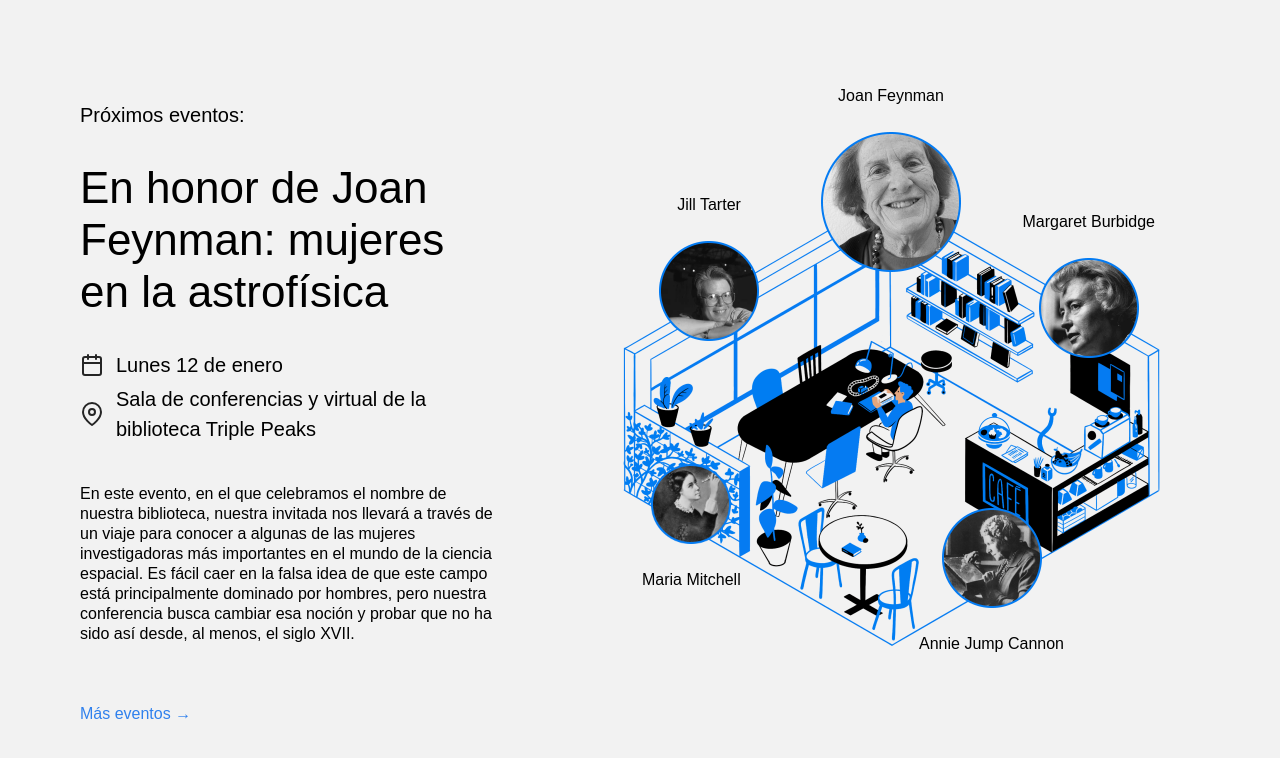
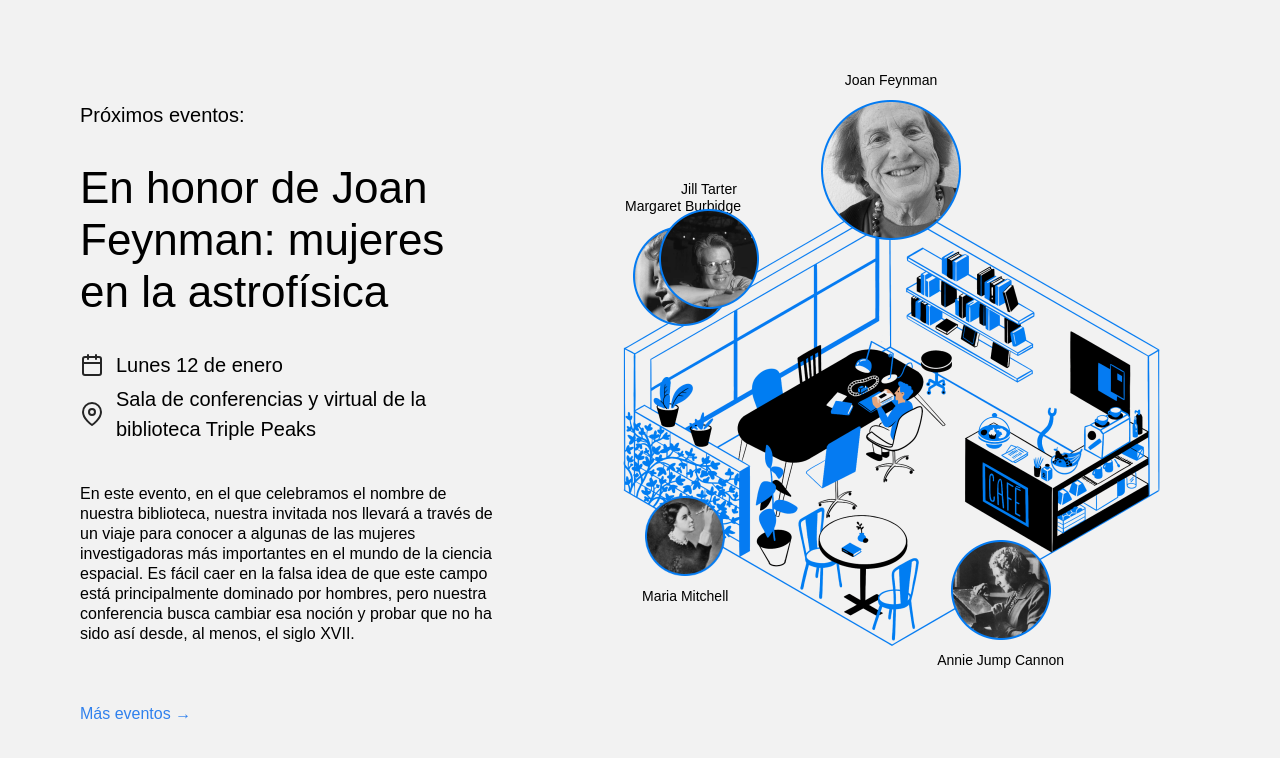
Before and after one commit to XimenaBarrero/web_project_library_es, a plain HTML site: page index.html in a window 1280 px wide. Shown: the part 2094-2852 px from the top of the page. Drawn offline with Linux system fonts and the light colour scheme.

Commit message:
correcciones a errores entrega

```diff
--- a/styles/style.css
+++ b/styles/style.css
@@ -225,7 +225,7 @@
 }
 
 .events__cover {
-  /flex-grow: 1;
+  flex-grow: 1;
   flex-shrink: 0;
   flex-basis: 780px;
   max-width: 780px;
@@ -251,7 +251,7 @@
 
 .person_name_burbidge {
   top:96px;
-  right: 125px;
+  left: 125px;
 }
 
 .person_name_cannon {
@@ -286,7 +286,7 @@
 }
 
 .person__caption {
-  /* text-align: center;
+  text-align: center;
   font-size: 14px;
-  margin: 0; */
+  margin: 0;
 }
```
Also changed, not shown: index.html (+0 -1 lines).
